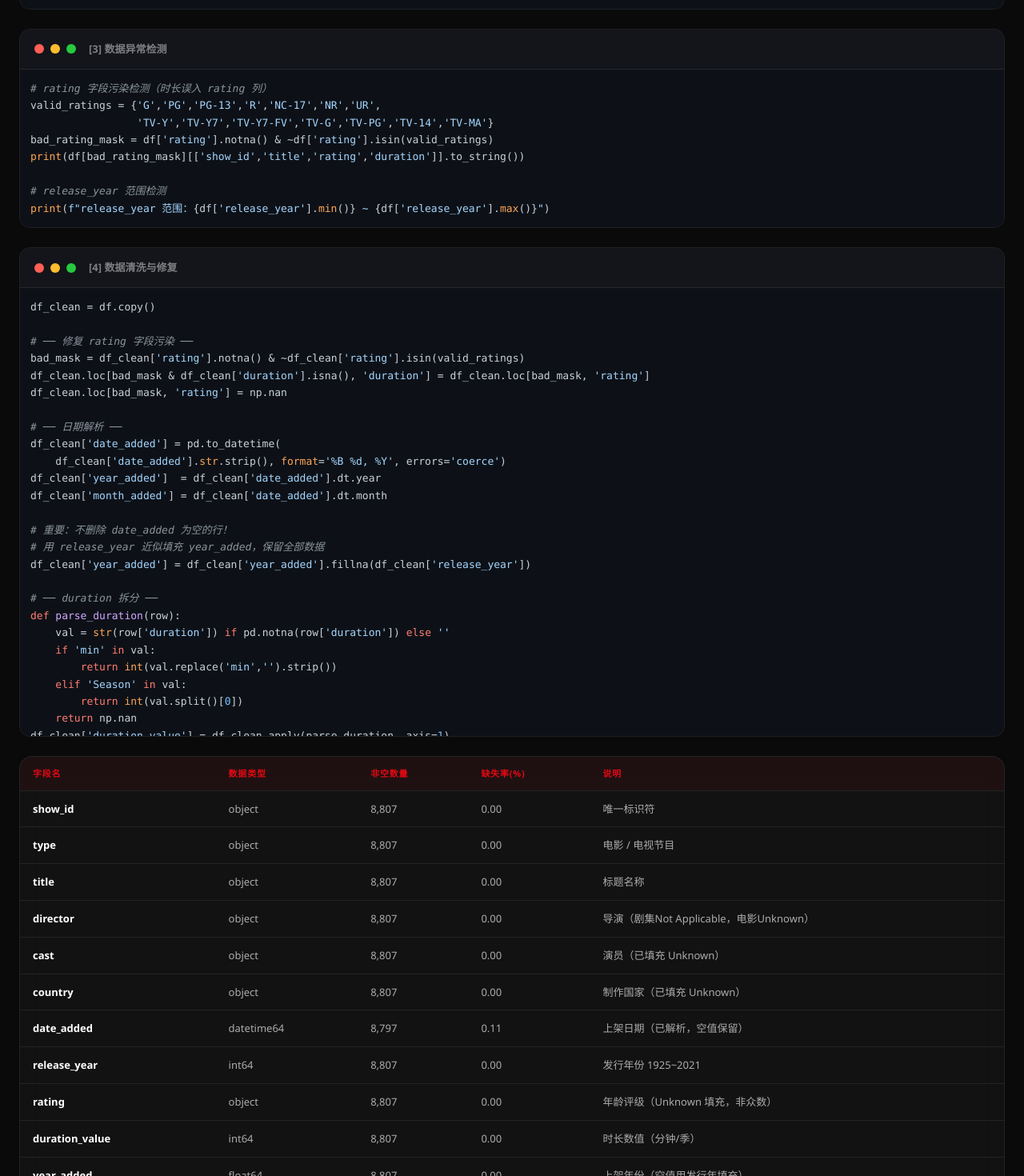
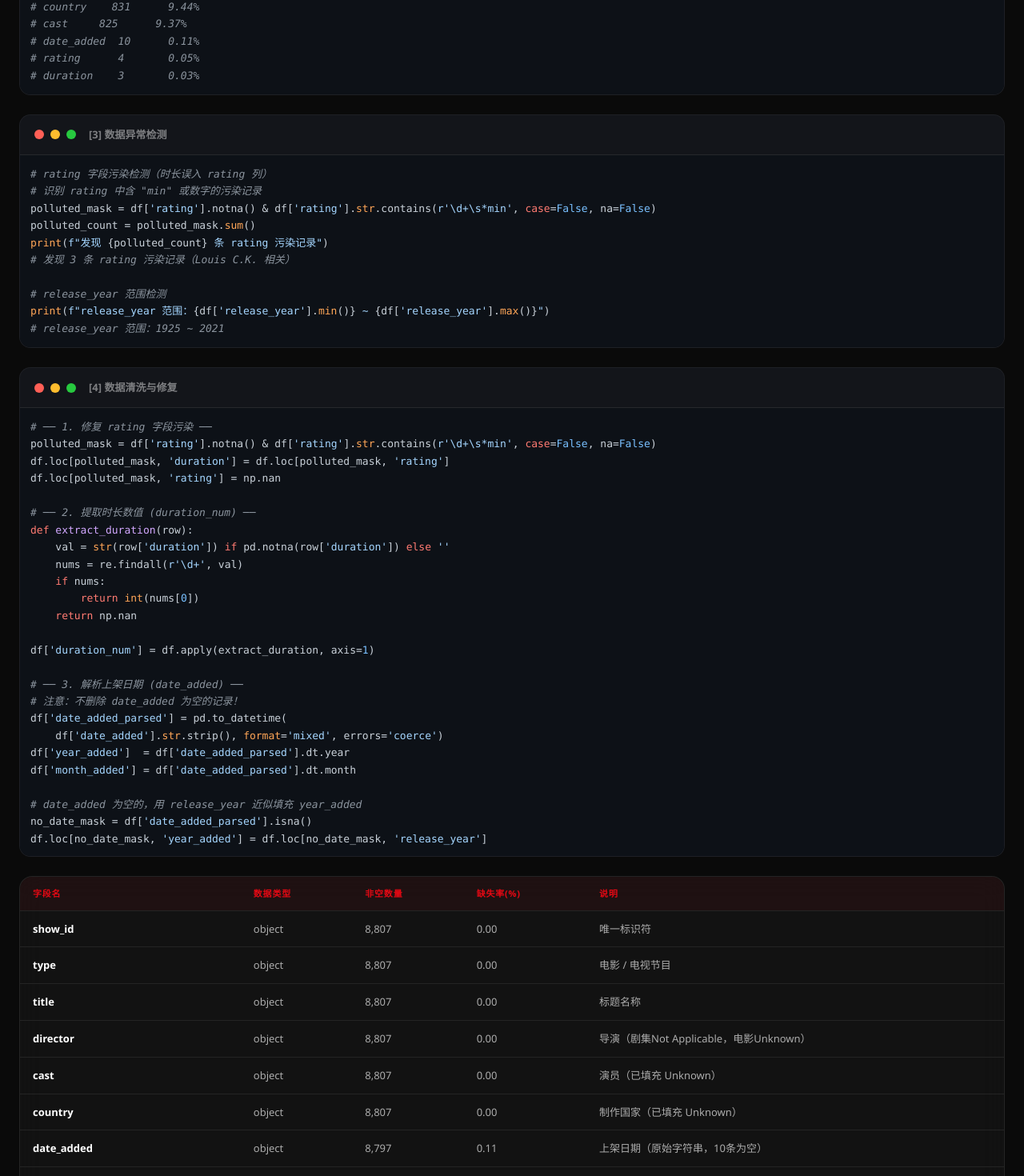
Before and after one commit to Heng0128/netflix-data-analysis, a Next.js app in the folder netflix-app/: page /code in a window 1280 px wide. Shown: the part 920-2390 px from the top of the page at 80% size. Built offline with nearby package versions, Linux system fonts and the light colour scheme.

Commit message:
feat: 分析项目仓库
Co-authored-by: traeagent <traeagent@users.noreply.github.com>

```diff
--- a/netflix-app/src/components/code-preprocess.tsx
+++ b/netflix-app/src/components/code-preprocess.tsx
@@ -6,19 +6,17 @@ import 'highlight.js/styles/github-dark.css';
 
 const code1 = `import pandas as pd
 import numpy as np
-import warnings
-warnings.filterwarnings('ignore')
+import re
 
 pd.set_option('display.max_columns', None)
 pd.set_option('display.max_colwidth', 60)
+pd.set_option('display.width', 200)
 
 # 加载原始数据
-df = pd.read_csv(
-    'netflix_titles.csv', encoding='utf-8'
-)
-print(f"数据集原始记录数：8,809 条（数据说明文档）")
-print(f"pandas 加载行数：{len(df):,} 行（2条含换行符的记录已正确合并）")
-df`;
+RAW_PATH = 'netflix_titles.csv'
+df = pd.read_csv(RAW_PATH)
+print(f"原始数据: {len(df):,} 行 × {len(df.columns)} 列")
+# 原始数据: 8,807 行 × 12 列`;
 
 const code2 = `# 缺失值详情
 missing = df.isnull().sum()
@@ -27,71 +25,89 @@ missing_pct = (missing / len(df) * 100).round(2)
 missing_df = pd.DataFrame({
     '缺失数量': missing[missing > 0],
     '缺失率(%)': missing_pct[missing > 0]
-}).sort_values('缺失率(%)', ascending=False)
-missing_df`;
+}).sort_values('缺失数量', ascending=False)
+print(missing_df)
+
+# director    2634    29.91%
+# country    831      9.44%
+# cast     825      9.37%
+# date_added  10      0.11%
+# rating      4       0.05%
+# duration    3       0.03%`;
 
 const code3 = `# rating 字段污染检测（时长误入 rating 列）
-valid_ratings = {'G','PG','PG-13','R','NC-17','NR','UR',
-                 'TV-Y','TV-Y7','TV-Y7-FV','TV-G','TV-PG','TV-14','TV-MA'}
-bad_rating_mask = df['rating'].notna() & ~df['rating'].isin(valid_ratings)
-print(df[bad_rating_mask][['show_id','title','rating','duration']].to_string())
+# 识别 rating 中含 "min" 或数字的污染记录
+polluted_mask = df['rating'].notna() & df['rating'].str.contains(r'\\d+\\s*min', case=False, na=False)
+polluted_count = polluted_mask.sum()
+print(f"发现 {polluted_count} 条 rating 污染记录")
+# 发现 3 条 rating 污染记录（Louis C.K. 相关）
 
 # release_year 范围检测
-print(f"release_year 范围：{df['release_year'].min()} ~ {df['release_year'].max()}")`;
+print(f"release_year 范围：{df['release_year'].min()} ~ {df['release_year'].max()}")
+# release_year 范围：1925 ~ 2021`;
 
-const code4 = `df_clean = df.copy()
+const code4 = `# ── 1. 修复 rating 字段污染 ──
+polluted_mask = df['rating'].notna() & df['rating'].str.contains(r'\\d+\\s*min', case=False, na=False)
+df.loc[polluted_mask, 'duration'] = df.loc[polluted_mask, 'rating']
+df.loc[polluted_mask, 'rating'] = np.nan
 
-# ── 修复 rating 字段污染 ──
-bad_mask = df_clean['rating'].notna() & ~df_clean['rating'].isin(valid_ratings)
-df_clean.loc[bad_mask & df_clean['duration'].isna(), 'duration'] = df_clean.loc[bad_mask, 'rating']
-df_clean.loc[bad_mask, 'rating'] = np.nan
+# ── 2. 提取时长数值 (duration_num) ──
+def extract_duration(row):
+    val = str(row['duration']) if pd.notna(row['duration']) else ''
+    nums = re.findall(r'\\d+', val)
+    if nums:
+        return int(nums[0])
+    return np.nan
 
-# ── 日期解析 ──
-df_clean['date_added'] = pd.to_datetime(
-    df_clean['date_added'].str.strip(), format='%B %d, %Y', errors='coerce')
-df_clean['year_added']  = df_clean['date_added'].dt.year
-df_clean['month_added'] = df_clean['date_added'].dt.month
+df['duration_num'] = df.apply(extract_duration, axis=1)
 
-# 重要：不删除 date_added 为空的行！
-# 用 release_year 近似填充 year_added，保留全部数据
-df_clean['year_added'] = df_clean['year_added'].fillna(df_clean['release_year'])
+# ── 3. 解析上架日期 (date_added) ──
+# 注意：不删除 date_added 为空的记录！
+df['date_added_parsed'] = pd.to_datetime(
+    df['date_added'].str.strip(), format='mixed', errors='coerce')
+df['year_added']  = df['date_added_parsed'].dt.year
+df['month_added'] = df['date_added_parsed'].dt.month
 
-# ── duration 拆分 ──
-def parse_duration(row):
-    val = str(row['duration']) if pd.notna(row['duration']) else ''
-    if 'min' in val:
-        return int(val.replace('min','').strip())
-    elif 'Season' in val:
-        return int(val.split()[0])
-    return np.nan
-df_clean['duration_value'] = df_clean.apply(parse_duration, axis=1)
+# date_added 为空的，用 release_year 近似填充 year_added
+no_date_mask = df['date_added_parsed'].isna()
+df.loc[no_date_mask, 'year_added'] = df.loc[no_date_mask, 'release_year']
 
-# ── 缺失值填充 ──
-# 剧集导演用 "Not Applicable"（剧集本来就常缺导演，不适用单一导演）
+# date_added_parsed 转为字符串（方便 CSV 存储）
+df['date_added_parsed'] = df['date_added_parsed'].dt.strftime('%Y-%m-%d')
+df.loc[df['date_added_parsed'].isna(), 'date_added_parsed'] = '未知'
+
+# ── 4. 缺失值处理 ──
+# 4.1 director: 剧集用 "Not Applicable"，电影用 "Unknown"
 # 注意：不用 "N/A" 因为 pandas 读取时会识别为 NaN
-tv_mask = df_clean['type'] == 'TV Show'
-movie_mask = df_clean['type'] == 'Movie'
-df_clean.loc[tv_mask, 'director'] = df_clean.loc[tv_mask, 'director'].fillna('Not Applicable')
-df_clean.loc[movie_mask, 'director'] = df_clean.loc[movie_mask, 'director'].fillna('Unknown')
+tv_mask = df['type'] == 'TV Show'
+movie_mask = df['type'] == 'Movie'
 
-df_clean['cast'] = df_clean['cast'].fillna('Unknown')
-df_clean['country'] = df_clean['country'].fillna('Unknown')
-# rating 用 "Unknown" 而非众数，避免引入偏差
-df_clean['rating'] = df_clean['rating'].fillna('Unknown')
+df['director'] = df['director'].fillna('')
+df.loc[tv_mask & (df['director'].str.strip() == ''), 'director'] = 'Not Applicable'
+df.loc[movie_mask & (df['director'].str.strip() == ''), 'director'] = 'Unknown'
 
-# ── 特征工程 ──
-df_clean['content_age'] = 2021 - df_clean['release_year']
-df_clean['primary_country'] = df_clean['country'].apply(
-    lambda x: x.split(',')[0].strip() if x != 'Unknown' else 'Unknown')
-df_clean['primary_genre'] = df_clean['listed_in'].apply(
-    lambda x: x.split(',')[0].strip())
-df_clean['is_movie'] = (df_clean['type'] == 'Movie').astype(int)
-df_clean['years_to_netflix'] = df_clean['year_added'] - df_clean['release_year']
-df_clean.loc[df_clean['years_to_netflix'] < 0, 'years_to_netflix'] = np.nan
+# 4.2 cast / country / rating: 用 "Unknown" 填充
+df['cast'] = df['cast'].fillna('Unknown')
+df['country'] = df['country'].fillna('Unknown')
+df['rating'] = df['rating'].fillna('Unknown')  # 用 Unknown 而非众数，避免偏差
 
-print(f"清洗后数据集：{df_clean.shape}")
-print(f"  → 保留全部 {len(df_clean):,} 条记录，无删除")
-df_clean`;
+# ── 5. 提取主国家 primary_country ──
+def get_primary_country(country_str):
+    if pd.isna(country_str) or str(country_str).strip() == '' or country_str == 'Unknown':
+        return 'Unknown'
+    return str(country_str).split(',')[0].strip()
+
+df['primary_country'] = df['country'].apply(get_primary_country)
+
+# ── 保存结果 ──
+output_cols = [
+    'show_id', 'type', 'title', 'director', 'cast', 'country',
+    'date_added', 'release_year', 'rating', 'duration', 'listed_in', 'description',
+    'duration_num', 'date_added_parsed', 'year_added', 'month_added', 'primary_country'
+]
+df.to_csv('netflix_titles_cleaned.csv', index=False, encoding='utf-8')
+print(f"清洗后数据: {len(df):,} 行 × {len(output_cols)} 列")
+# 清洗后数据: 8,807 行 × 17 列（保留全部记录，无删除）`;
 
 const tableData = [
   { field: 'show_id', type: 'object', nonNull: '8,807', missing: '0.00', desc: '唯一标识符' },
@@ -100,17 +116,17 @@ const tableData = [
   { field: 'director', type: 'object', nonNull: '8,807', missing: '0.00', desc: '导演（剧集Not Applicable，电影Unknown）' },
   { field: 'cast', type: 'object', nonNull: '8,807', missing: '0.00', desc: '演员（已填充 Unknown）' },
   { field: 'country', type: 'object', nonNull: '8,807', missing: '0.00', desc: '制作国家（已填充 Unknown）' },
-  { field: 'date_added', type: 'datetime64', nonNull: '8,797', missing: '0.11', desc: '上架日期（已解析，空值保留）' },
+  { field: 'date_added', type: 'object', nonNull: '8,797', missing: '0.11', desc: '上架日期（原始字符串，10条为空）' },
   { field: 'release_year', type: 'int64', nonNull: '8,807', missing: '0.00', desc: '发行年份 1925~2021' },
   { field: 'rating', type: 'object', nonNull: '8,807', missing: '0.00', desc: '年龄评级（Unknown 填充，非众数）' },
-  { field: 'duration_value', type: 'int64', nonNull: '8,807', missing: '0.00', desc: '时长数值（分钟/季）' },
-  { field: 'year_added', type: 'float64', nonNull: '8,807', missing: '0.00', desc: '上架年份（空值用发行年填充）' },
+  { field: 'duration', type: 'object', nonNull: '8,804', missing: '0.03', desc: '时长（原始字符串）' },
+  { field: 'listed_in', type: 'object', nonNull: '8,807', missing: '0.00', desc: '流派分类' },
+  { field: 'description', type: 'object', nonNull: '8,807', missing: '0.00', desc: '内容描述' },
+  { field: 'duration_num', type: 'float64', nonNull: '8,804', missing: '0.03', desc: '时长数值（分钟/季，衍生）' },
+  { field: 'date_added_parsed', type: 'object', nonNull: '8,797', missing: '0.11', desc: '解析后日期（衍生，空值为"未知"）' },
+  { field: 'year_added', type: 'float64', nonNull: '8,807', missing: '0.00', desc: '上架年份（衍生，空值用发行年填充）' },
   { field: 'month_added', type: 'float64', nonNull: '8,797', missing: '0.11', desc: '上架月份（衍生，10条为空）' },
   { field: 'primary_country', type: 'object', nonNull: '8,807', missing: '0.00', desc: '主要制作国（衍生）' },
-  { field: 'primary_genre', type: 'object', nonNull: '8,807', missing: '0.00', desc: '主要类型（衍生）' },
-  { field: 'content_age', type: 'int64', nonNull: '8,807', missing: '0.00', desc: '内容年龄（衍生）' },
-  { field: 'is_movie', type: 'int32', nonNull: '8,807', missing: '0.00', desc: '是否电影（衍生）' },
-  { field: 'years_to_netflix', type: 'float64', nonNull: '8,733', missing: '0.84', desc: '上架延迟年数（衍生）' },
 ];
 
 export default function CodePreprocess() {
```
Also changed, not shown: netflix-app/src/components/code-showcase.tsx (+53 -30 lines).
